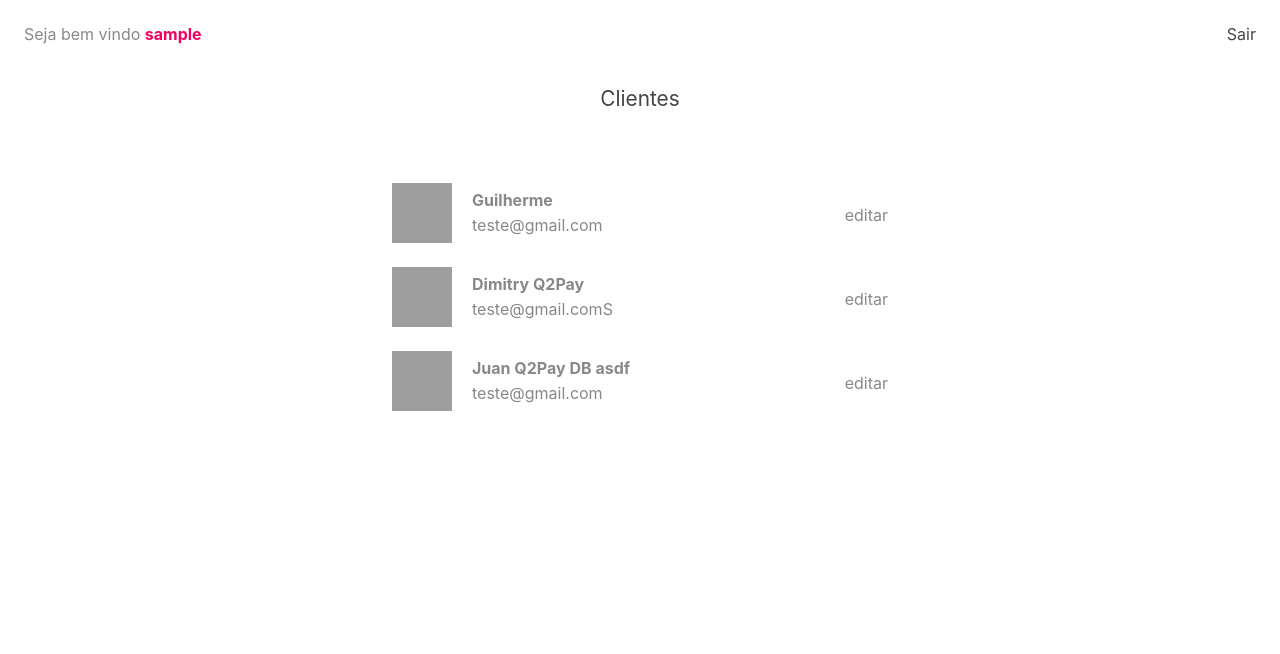
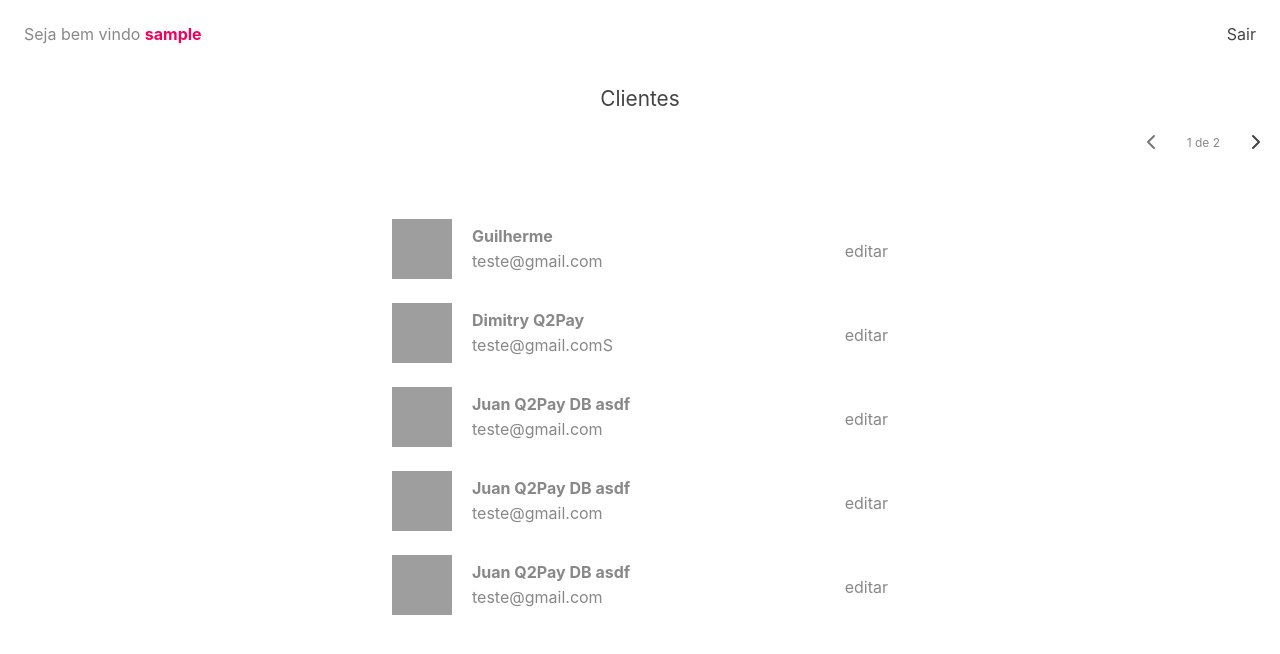
Before and after one commit to ThiGaleno/nextJs-Teste-Q2B, a Next.js app: page /users in a window 1280 px wide. Shown: the top 654 px of the page. Built offline with nearby package versions, Linux system fonts and the light colour scheme; data requests are answered from the project's data file; sample sign-in values are in the browser's storage; grey boxes are pictures that could not be loaded.

Commit message:
feat: pagination clients

```diff
--- a/db.json
+++ b/db.json
@@ -35,6 +35,54 @@
         "account": "24206-3"
       },
       "id": 3
+    },
+    {
+      "name": "Juan Q2Pay DB asdf",
+      "document": "092.607.860-70",
+      "email": "teste@gmail.com",
+      "bank": {
+        "bankName": "001 - Banco do Brasil S.A.",
+        "code": "001",
+        "agency": "2086",
+        "account": "24206-3"
+      },
+      "id": 4
+    },
+    {
+      "name": "Juan Q2Pay DB asdf",
+      "document": "092.607.860-70",
+      "email": "teste@gmail.com",
+      "bank": {
+        "bankName": "001 - Banco do Brasil S.A.",
+        "code": "001",
+        "agency": "2086",
+        "account": "24206-3"
+      },
+      "id": 5
+    },
+    {
+      "name": "Juan Q2Pay DB asdf",
+      "document": "092.607.860-70",
+      "email": "teste@gmail.com",
+      "bank": {
+        "bankName": "001 - Banco do Brasil S.A.",
+        "code": "001",
+        "agency": "2086",
+        "account": "24206-3"
+      },
+      "id": 6
+    },
+    {
+      "name": "Juan Q2Pay DB asdf",
+      "document": "092.607.860-70",
+      "email": "teste@gmail.com",
+      "bank": {
+        "bankName": "001 - Banco do Brasil S.A.",
+        "code": "001",
+        "agency": "2086",
+        "account": "24206-3"
+      },
+      "id": 7
     }
   ],
   "users": [
--- a/pages/users.tsx
+++ b/pages/users.tsx
@@ -4,6 +4,7 @@ import Router, { useRouter } from 'next/router'
 import React, { useEffect, useLayoutEffect, useState } from 'react'
 import { useAuth } from '../hooks/useAuth'
 import { Axios } from '../services/axios'
+import { chevronLeft, chevronRight } from '../src/components/icons'
 
 type User = {
   id: number
@@ -21,10 +22,18 @@ const UsersPage = () => {
   const { isLoggedIn } = useAuth()
   const [users, setUsers] = useState<User[]>([])
   const [isLogged, setIsLogged] = useState(false)
+  const [currentPage, setCurrentPage] = useState(0)
+
+  const itensPerPage = 5
+  const startItens = currentPage * itensPerPage
+  const endItens = startItens + itensPerPage
+  const numberOfPages = Math.ceil(users.length / itensPerPage)
+
+  const currentItens = users.slice(startItens, endItens)
 
   useLayoutEffect(() => {
     setIsLogged(isLoggedIn())
-    if(isLoggedIn() === false) {
+    if (isLoggedIn() === false) {
       Router.push('/login')
     }
   }, [isLoggedIn])
@@ -36,13 +45,35 @@ const UsersPage = () => {
         setUsers(data)
       })
   }, [])
+  const nextPage = () => {
+    if (currentPage < numberOfPages - 1) {
+      setCurrentPage(currentPage + 1)
+    }
+  }
+  const previousPage = () => {
+    if (currentPage > 0) {
+      setCurrentPage(currentPage - 1)
+    }
+  }
   return (
     <div className='flex flex-col items-center'>
       {isLogged &&
         <>
           <h1>Clientes</h1>
+          <div className='flex items-center justify-end w-full'>
+            <button title='Página anterior' disabled={currentPage === 0} className='btn-pagination' onClick={previousPage}>
+              <i> {chevronLeft} </i>
+            </button>
+            <span style={{ margin: '0 12px', fontSize: '12px' }} className='subtitle-text'>
+              {currentPage + 1} de {numberOfPages}
+            </span>
+            <button title='Próxima página' disabled={currentPage === numberOfPages -1} className='btn-pagination' onClick={nextPage}>
+              <span>{chevronRight}</span>
+            </button>
+          </div>
+
           <ul className='wrapper w-600 sm:w-full'>
-            {users.map(user => {
+            {currentItens.map(user => {
               return (
                 <li key={user.id}>
                   <Link href={`/user/${user.id}`} >
--- /dev/null
+++ b/src/components/icons.jsx
@@ -0,0 +1,31 @@
+export const chevronLeft = (
+    <svg
+        className="rotate-180"
+        width="24"
+        height="24"
+        viewBox="0 0 24 24"
+        fill="none"
+        stroke="currentColor"
+        strokeWidth="2"
+        strokeLinecap="round"
+        strokeLinejoin="round"
+    >
+        <polyline points="9 18 15 12 9 6" />
+    </svg>
+)
+
+export const chevronRight = (
+    <svg
+        width="24"
+        height="24"
+        viewBox="0 0 24 24"
+        fill="none"
+        stroke="currentColor"
+        strokeWidth="2"
+        strokeLinecap="round"
+        strokeLinejoin="round"
+    >
+        <polyline points="9 18 15 12 9 6" />
+    </svg>
+
+)
--- a/styles/globals.css
+++ b/styles/globals.css
@@ -15,7 +15,9 @@ a {
   color: inherit;
   text-decoration: none;
 }
-
+svg{
+  margin-top: 1px;
+}
 * {
   box-sizing: border-box;
 }
@@ -48,6 +50,9 @@ a{
   padding-bottom: 2px;
   margin-bottom: 2px;
   color: #444;
+}
+.text-sm{
+  font-size: 22px;
 }
 a:hover{
   margin-bottom: 0px;
@@ -200,6 +205,30 @@ label{
 .btn-primary:disabled{
   background-color: #fd909e;
 }
+.btn-ghost{
+  padding-top: 20px;
+}
+.btn-pagination {
+  display: flex;
+  justify-content: center;
+  align-items: center;
+  background-color:  transparent;
+  border: transparent;
+  padding: 4px 12px;
+  border-radius: 5px;
+  cursor: pointer;
+  color: #444;
+}
+.btn-pagination:hover:not(.btn-pagination:disabled){
+  background-color: #eee;
+}
+.btn-pagination:disabled{
+  color: #777;
+  cursor: default;
+  stroke: #eee;
+}
+
+
 .title-text{
   font-size: 24px;
   /* font-weight: bold; */
@@ -212,3 +241,6 @@ label{
 .bold{
   font-weight: bold;
 }
+.rotate-180{
+  transform: rotate(180deg);
+}
```
Also changed, not shown: pages/login.jsx (+8 -2 lines).
